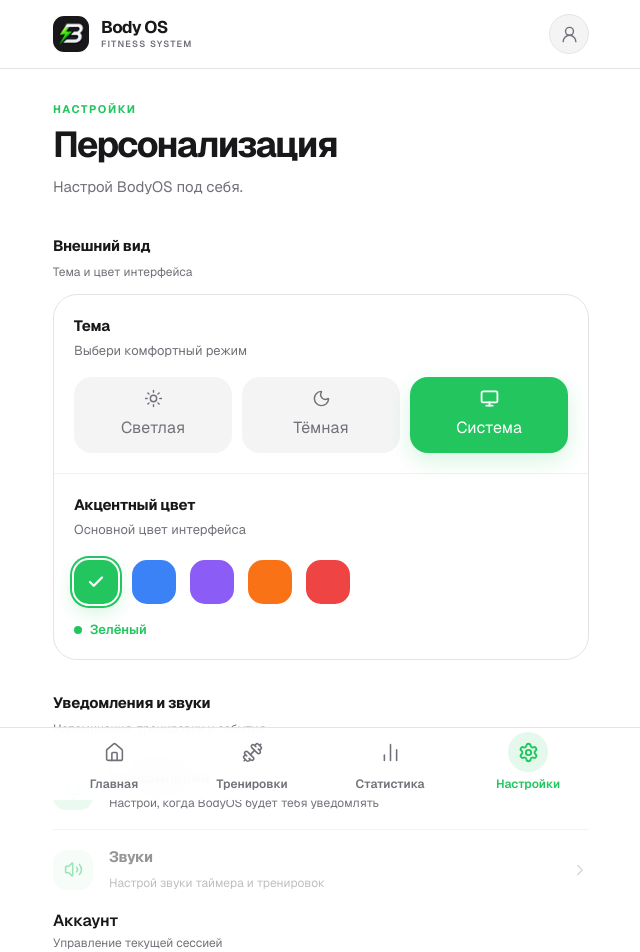
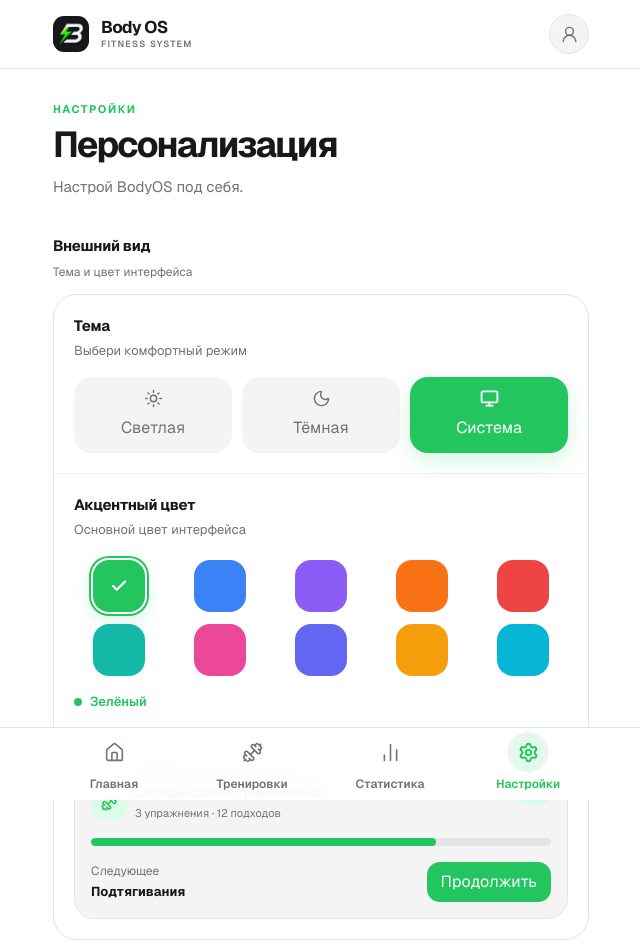
Before and after one commit to TeGaLeX15/workhealth, a Next.js app: page /settings in a window 1280 px wide. Shown: the top 952 px of the page, without its empty margins (319-959 px from the left). Built offline with nearby package versions, Linux system fonts and the light colour scheme; no server answers.

Commit message:
feat: expand theming and improve authentication

```diff
--- a/app/components/settings/AppearanceSettings.tsx
+++ b/app/components/settings/AppearanceSettings.tsx
@@ -1,14 +1,16 @@
 // app/components/settings/AppearanceSettings.tsx
 "use client";
 
-import { Sun, Moon, Monitor, Check } from "lucide-react";
+import { Sun, Moon, Monitor, Check, Dumbbell } from "lucide-react";
 import { useTheme, ACCENTS } from "@/app/providers/theme-provider";
 import SettingSection from "@/app/components/settings/SettingSection";
 
 export default function AppearanceSettings() {
   const { themeMode, setThemeMode, accentKey, setAccentKey, dark } = useTheme();
+
   const accentConfig = ACCENTS[accentKey] ?? ACCENTS.green;
   const accent = accentConfig.primary;
+  const accentSoft = dark ? accentConfig.softDark : accentConfig.softLight;
 
   const colors = {
     card: dark ? "#18181b" : "#ffffff",
@@ -46,23 +48,18 @@ export default function AppearanceSettings() {
           borderColor: colors.border,
         }}
       >
+        {/* THEME */}
+
         <div className="p-5">
           <div className="mb-4">
             <p
               className="text-[15px] font-bold tracking-[-0.02em]"
-              style={{
-                color: colors.foreground,
-              }}
+              style={{ color: colors.foreground }}
             >
               Тема
             </p>
 
-            <p
-              className="mt-1 text-[13px]"
-              style={{
-                color: colors.muted,
-              }}
-            >
+            <p className="mt-1 text-[13px]" style={{ color: colors.muted }}>
               Выбери комфортный режим
             </p>
           </div>
@@ -108,31 +105,23 @@ export default function AppearanceSettings() {
         </div>
 
         {/* ACCENT */}
+
         <div
           className="border-t px-5 py-5"
-          style={{
-            borderColor: colors.divider,
-          }}
+          style={{ borderColor: colors.divider }}
         >
           <p
             className="text-[15px] font-bold tracking-[-0.02em]"
-            style={{
-              color: colors.foreground,
-            }}
+            style={{ color: colors.foreground }}
           >
             Акцентный цвет
           </p>
 
-          <p
-            className="mt-1 text-[13px]"
-            style={{
-              color: colors.muted,
-            }}
-          >
+          <p className="mt-1 text-[13px]" style={{ color: colors.muted }}>
             Основной цвет интерфейса
           </p>
 
-          <div className="mt-5 flex items-center gap-3.5">
+          <div className="mt-5 grid grid-cols-5 gap-3">
             {(
               Object.entries(ACCENTS) as [
                 keyof typeof ACCENTS,
@@ -147,14 +136,17 @@ export default function AppearanceSettings() {
                   type="button"
                   onClick={() => setAccentKey(key)}
                   aria-label={value.label}
+                  aria-pressed={active}
                   className="
                     relative
                     flex
-                    h-11
-                    w-11
+                    aspect-square
+                    w-full
+                    max-w-[52px]
                     items-center
                     justify-center
-                    rounded-[15px]
+                    justify-self-center
+                    rounded-[16px]
                     transition-all
                     duration-200
                     active:scale-90
@@ -171,7 +163,7 @@ export default function AppearanceSettings() {
                   }}
                 >
                   {active && (
-                    <Check size={18} strokeWidth={3} className="text-white" />
+                    <Check size={18} strokeWidth={3} color={value.contrast} />
                   )}
                 </button>
               );
@@ -181,19 +173,125 @@ export default function AppearanceSettings() {
           <div className="mt-4 flex items-center gap-2">
             <span
               className="h-2 w-2 rounded-full"
+              style={{ backgroundColor: accent }}
+            />
+
+            <p className="text-[13px] font-semibold" style={{ color: accent }}>
+              {accentConfig.label}
+            </p>
+          </div>
+
+          {/* PREVIEW */}
+
+          <div className="mt-6">
+            <p
+              className="mb-3 text-[12px] font-semibold uppercase tracking-[0.08em]"
+              style={{ color: colors.muted }}
+            >
+              Предпросмотр
+            </p>
+
+            <div
+              className="overflow-hidden rounded-[20px] border p-4"
               style={{
+                backgroundColor: colors.surface,
+                borderColor: colors.border,
+              }}
+            >
+              <div className="flex items-start justify-between gap-3">
+                <div className="min-w-0">
+                  <div className="flex items-center gap-2">
+                    <div
+                      className="flex h-9 w-9 shrink-0 items-center justify-center rounded-[12px]"
+                      style={{
+                        backgroundColor: accentSoft,
+                        color: accent,
+                      }}
+                    >
+                      <Dumbbell size={17} strokeWidth={2.2} />
+                    </div>
+
+                    <div className="min-w-0">
+                      <p
+                        className="truncate text-[14px] font-bold"
+                        style={{ color: colors.foreground }}
+                      >
+                        Сегодняшняя тренировка
+                      </p>
+
+                      <p
+                        className="mt-0.5 text-[11px]"
+                        style={{ color: colors.muted }}
+                      >
+                        3 упражнения · 12 подходов
+                      </p>
+                    </div>
+                  </div>
+                </div>
+
+                <span
+                  className="shrink-0 rounded-full px-2 py-1 text-[10px] font-bold"
+                  style={{
+                    backgroundColor: accentSoft,
+                    color: accent,
+                  }}
+                >
+                  75%
+                </span>
+              </div>
+
+              <div className="mt-4">
+                <div
+                  className="h-2 overflow-hidden rounded-full"
+                  style={{
+                    backgroundColor: dark ? "#3f3f46" : "#e4e4e7",
+                  }}
+                >
+                  <div
+                    className="h-full rounded-full transition-all duration-300"
+                    style={{
+                      width: "75%",
                       backgroundColor: accent,
                     }}
                   />
+                </div>
+              </div>
+
+              <div className="mt-4 flex items-center justify-between gap-3">
+                <div>
+                  <p className="text-[12px]" style={{ color: colors.muted }}>
+                    Следующее
+                  </p>
 
                   <p
-              className="text-[13px] font-semibold"
+                    className="mt-0.5 text-[13px] font-bold"
+                    style={{ color: colors.foreground }}
+                  >
+                    Подтягивания
+                  </p>
+                </div>
+
+                <button
+                  type="button"
+                  className="
+                    shrink-0
+                    rounded-[13px]
+                    px-3.5
+                    py-2
+                    text-[12px]
+                    font-bold
+                    transition-transform
+                    active:scale-95
+                  "
                   style={{
-                color: accent,
+                    backgroundColor: accent,
+                    color: accentConfig.contrast,
                   }}
                 >
-              {accentConfig.label}
-            </p>
+                  Продолжить
+                </button>
+              </div>
+            </div>
           </div>
         </div>
       </div>
--- a/app/globals.css
+++ b/app/globals.css
@@ -40,6 +40,8 @@
 
   --color-accent: var(--accent);
   --color-accent-dark: var(--accent-dark);
+  --color-accent-soft: var(--accent-soft);
+  --color-accent-contrast: var(--accent-contrast);
 
   --color-muted: var(--muted);
   --color-subtle: var(--subtle);
--- a/app/lib/validation/auth.ts
+++ b/app/lib/validation/auth.ts
@@ -55,9 +55,6 @@ export const registerSchema = registerFieldsSchema.refine(
 );
 
 // ─── API request schemas ─────────────────────────────────────────────────────
-//
-// passwordRepeat нужен только клиенту для подтверждения пароля.
-// timezone передаётся браузером при регистрации.
 
 export const registerRequestSchema = registerFieldsSchema
   .omit({
--- a/app/providers/theme-provider.tsx
+++ b/app/providers/theme-provider.tsx
@@ -3,52 +3,126 @@
 
 import {
   createContext,
+  useCallback,
   useContext,
   useEffect,
+  useMemo,
   useSyncExternalStore,
   type ReactNode,
 } from "react";
 
 export type ThemeMode = "light" | "dark" | "system";
 
-export type AccentKey = "green" | "blue" | "purple" | "orange" | "red";
+export type AccentKey =
+  | "green"
+  | "blue"
+  | "purple"
+  | "orange"
+  | "red"
+  | "teal"
+  | "pink"
+  | "indigo"
+  | "amber"
+  | "cyan";
 
-export const ACCENTS: Record<
-  AccentKey,
-  {
+type AccentConfig = {
   label: string;
   primary: string;
   dark: string;
-  }
-> = {
+  softLight: string;
+  softDark: string;
+  contrast: string;
+};
+
+export const ACCENTS: Record<AccentKey, AccentConfig> = {
   green: {
     label: "Зелёный",
     primary: "#22c55e",
     dark: "#16a34a",
+    softLight: "#dcfce7",
+    softDark: "#14532d",
+    contrast: "#ffffff",
   },
 
   blue: {
     label: "Синий",
     primary: "#3b82f6",
     dark: "#2563eb",
+    softLight: "#dbeafe",
+    softDark: "#1e3a8a",
+    contrast: "#ffffff",
   },
 
   purple: {
     label: "Фиолетовый",
     primary: "#8b5cf6",
     dark: "#7c3aed",
+    softLight: "#ede9fe",
+    softDark: "#4c1d95",
+    contrast: "#ffffff",
   },
 
   orange: {
     label: "Оранжевый",
     primary: "#f97316",
     dark: "#ea580c",
+    softLight: "#ffedd5",
+    softDark: "#7c2d12",
+    contrast: "#ffffff",
   },
 
   red: {
     label: "Красный",
     primary: "#ef4444",
     dark: "#dc2626",
+    softLight: "#fee2e2",
+    softDark: "#7f1d1d",
+    contrast: "#ffffff",
+  },
+
+  teal: {
+    label: "Бирюзовый",
+    primary: "#14b8a6",
+    dark: "#0d9488",
+    softLight: "#ccfbf1",
+    softDark: "#134e4a",
+    contrast: "#ffffff",
+  },
+
+  pink: {
+    label: "Розовый",
+    primary: "#ec4899",
+    dark: "#db2777",
+    softLight: "#fce7f3",
+    softDark: "#831843",
+    contrast: "#ffffff",
+  },
+
+  indigo: {
+    label: "Индиго",
+    primary: "#6366f1",
+    dark: "#4f46e5",
+    softLight: "#e0e7ff",
+    softDark: "#312e81",
+    contrast: "#ffffff",
+  },
+
+  amber: {
+    label: "Янтарный",
+    primary: "#f59e0b",
+    dark: "#d97706",
+    softLight: "#fef3c7",
+    softDark: "#78350f",
+    contrast: "#ffffff",
+  },
+
+  cyan: {
+    label: "Циан",
+    primary: "#06b6d4",
+    dark: "#0891b2",
+    softLight: "#cffafe",
+    softDark: "#164e63",
+    contrast: "#ffffff",
   },
 };
 
@@ -58,9 +132,7 @@ const ACCENT_STORAGE_KEY = "bodyos-accent";
 const DEFAULT_THEME: ThemeMode = "system";
 const DEFAULT_ACCENT: AccentKey = "green";
 
-/* ==========================================================================
-   VALIDATION
-   ========================================================================== */
+/* ─── Validation ─────────────────────────────────────────────────────────── */
 
 function isThemeMode(value: unknown): value is ThemeMode {
   return value === "light" || value === "dark" || value === "system";
@@ -72,22 +144,29 @@ function isAccentKey(value: unknown): value is AccentKey {
     value === "blue" ||
     value === "purple" ||
     value === "orange" ||
-    value === "red"
+    value === "red" ||
+    value === "teal" ||
+    value === "pink" ||
+    value === "indigo" ||
+    value === "amber" ||
+    value === "cyan"
   );
 }
 
-/* ==========================================================================
-   LOCAL STORAGE
-   ========================================================================== */
+/* ─── Local storage ──────────────────────────────────────────────────────── */
 
 function getStoredTheme(): ThemeMode {
   if (typeof window === "undefined") {
     return DEFAULT_THEME;
   }
 
+  try {
     const value = window.localStorage.getItem(THEME_STORAGE_KEY);
 
     return isThemeMode(value) ? value : DEFAULT_THEME;
+  } catch {
+    return DEFAULT_THEME;
+  }
 }
 
 function getStoredAccent(): AccentKey {
@@ -95,14 +174,16 @@ function getStoredAccent(): AccentKey {
     return DEFAULT_ACCENT;
   }
 
+  try {
     const value = window.localStorage.getItem(ACCENT_STORAGE_KEY);
 
     return isAccentKey(value) ? value : DEFAULT_ACCENT;
+  } catch {
+    return DEFAULT_ACCENT;
+  }
 }
 
-/* ==========================================================================
-   STORE
-   ========================================================================== */
+/* ─── Store ──────────────────────────────────────────────────────────────── */
 
 const listeners = new Set<() => void>();
 
@@ -119,20 +200,26 @@ function notifySettingsChanged() {
 }
 
 function saveTheme(theme: ThemeMode) {
+  try {
     window.localStorage.setItem(THEME_STORAGE_KEY, theme);
+  } catch {
+    // Ignore storage errors.
+  }
 
   notifySettingsChanged();
 }
 
 function saveAccent(accent: AccentKey) {
+  try {
     window.localStorage.setItem(ACCENT_STORAGE_KEY, accent);
+  } catch {
+    // Ignore storage errors.
+  }
 
   notifySettingsChanged();
 }
 
-/* ==========================================================================
-   SYSTEM THEME
-   ========================================================================== */
+/* ─── System theme ───────────────────────────────────────────────────────── */
 
 function subscribeSystemTheme(callback: () => void) {
   if (typeof window === "undefined") {
@@ -160,9 +247,7 @@ function getServerSystemTheme() {
   return false;
 }
 
-/* ==========================================================================
-   CONTEXT
-   ========================================================================== */
+/* ─── Context ────────────────────────────────────────────────────────────── */
 
 type ThemeContextValue = {
   themeMode: ThemeMode;
@@ -172,6 +257,8 @@ type ThemeContextValue = {
 
   accent: string;
   accentDark: string;
+  accentSoft: string;
+  accentContrast: string;
 
   setThemeMode: (theme: ThemeMode) => void;
   setAccentKey: (accent: AccentKey) => void;
@@ -179,9 +266,7 @@ type ThemeContextValue = {
 
 const ThemeContext = createContext<ThemeContextValue | null>(null);
 
-/* ==========================================================================
-   THEME PROVIDER
-   ========================================================================== */
+/* ─── Theme provider ────────────────────────────────────────────────────── */
 
 export function ThemeProvider({ children }: { children: ReactNode }) {
   const themeMode = useSyncExternalStore(
@@ -206,17 +291,15 @@ export function ThemeProvider({ children }: { children: ReactNode }) {
 
   const accentConfig = ACCENTS[accentKey] ?? ACCENTS.green;
 
-  const setThemeMode = (theme: ThemeMode) => {
+  const setThemeMode = useCallback((theme: ThemeMode) => {
     saveTheme(theme);
-  };
+  }, []);
 
-  const setAccentKey = (accent: AccentKey) => {
+  const setAccentKey = useCallback((accent: AccentKey) => {
     saveAccent(accent);
-  };
+  }, []);
 
-  /* ==========================================================================
-     DOM / SYSTEM UI SYNCHRONIZATION
-     ========================================================================== */
+  /* ─── DOM / system UI synchronization ─────────────────────────────────── */
 
   useEffect(() => {
     const root = document.documentElement;
@@ -228,26 +311,37 @@ export function ThemeProvider({ children }: { children: ReactNode }) {
 
     root.style.setProperty("--accent", accentConfig.primary);
     root.style.setProperty("--accent-dark", accentConfig.dark);
+    root.style.setProperty(
+      "--accent-soft",
+      dark ? accentConfig.softDark : accentConfig.softLight,
+    );
+    root.style.setProperty("--accent-contrast", accentConfig.contrast);
 
     root.style.setProperty("--background", background);
     root.style.setProperty("--foreground", foreground);
 
     root.style.setProperty("--card", dark ? "#18181b" : "#ffffff");
-
     root.style.setProperty("--surface", dark ? "#27272a" : "#f4f4f5");
-
     root.style.setProperty("--muted", dark ? "#a1a1aa" : "#71717a");
-
     root.style.setProperty("--subtle", dark ? "#71717a" : "#a1a1aa");
-
     root.style.setProperty("--border", dark ? "#27272a" : "#e4e4e7");
-
     root.style.setProperty("--divider", dark ? "#27272a" : "#f4f4f5");
 
     root.style.colorScheme = dark ? "dark" : "light";
+
+    let metaThemeColor = document.querySelector('meta[name="theme-color"]');
+
+    if (!metaThemeColor) {
+      metaThemeColor = document.createElement("meta");
+      metaThemeColor.setAttribute("name", "theme-color");
+      document.head.appendChild(metaThemeColor);
+    }
+
+    metaThemeColor.setAttribute("content", background);
   }, [dark, accentConfig]);
 
-  const value: ThemeContextValue = {
+  const value = useMemo<ThemeContextValue>(
+    () => ({
       themeMode,
       accentKey,
 
@@ -255,19 +349,21 @@ export function ThemeProvider({ children }: { children: ReactNode }) {
 
       accent: accentConfig.primary,
       accentDark: accentConfig.dark,
+      accentSoft: dark ? accentConfig.softDark : accentConfig.softLight,
+      accentContrast: accentConfig.contrast,
 
       setThemeMode,
       setAccentKey,
-  };
+    }),
+    [themeMode, accentKey, dark, accentConfig, setThemeMode, setAccentKey],
+  );
 
   return (
     <ThemeContext.Provider value={value}>{children}</ThemeContext.Provider>
   );
 }
 
-/* ==========================================================================
-   HOOK
-   ========================================================================== */
+/* ─── Hook ───────────────────────────────────────────────────────────────── */
 
 export function useTheme() {
   const context = useContext(ThemeContext);
```
Also changed, not shown: app/layout.tsx (+4 -11 lines), app/server/auth/session.ts (+11 -4 lines), app/server/db.ts (+8 -1 lines). Lines whose indentation alone changed are shown as unchanged.
